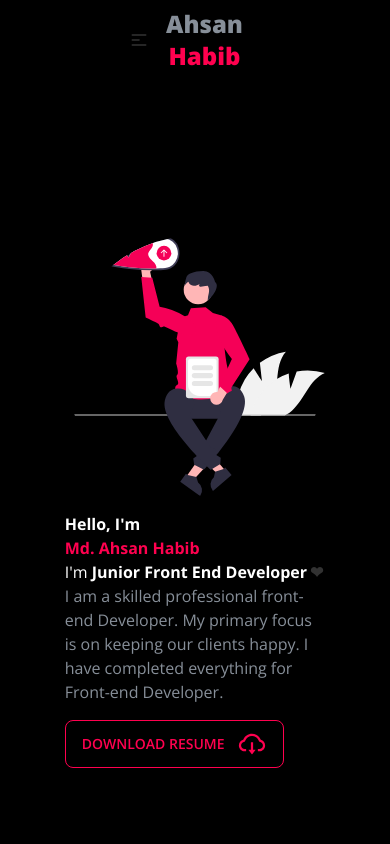
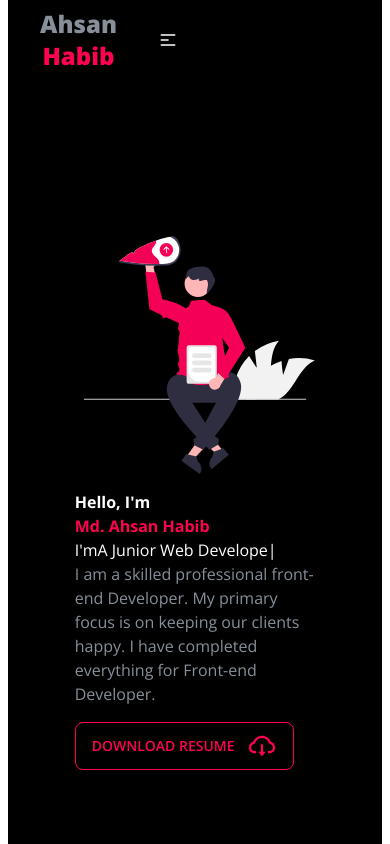
Before and after one commit to Ahsan855/Portfolio-Me, a React (Create React App) app: page /contact in a window 390 px wide. Shown: the top 844 px of the page. Built offline with nearby package versions, Linux system fonts and the light colour scheme.

Commit message:
main section is responsive

```diff
--- a/package.json
+++ b/package.json
@@ -16,6 +16,7 @@
     "react-scripts": "5.0.1",
     "react-scroll": "^1.8.7",
     "react-simple-typewriter": "^3.0.1",
+    "react-typed": "^1.2.0",
     "web-vitals": "^2.1.4"
   },
   "scripts": {
--- a/src/App.js
+++ b/src/App.js
@@ -11,7 +11,7 @@ function App() {
     AOS.init();
   }, []);
   return (
-    <div className="App">
+    <div className="App px-2">
       <Navbar />
       <Home />
       {/* <Routes>
--- a/src/Pages/Banner/Banner.js
+++ b/src/Pages/Banner/Banner.js
@@ -1,13 +1,17 @@
 import React from "react";
 import image from "../../image/undraw_uploading_re_okvh.svg";
 import { AiOutlineCloudDownload } from "react-icons/ai";
-import { Typewriter } from "react-simple-typewriter";
+import Typed from "react-typed";
 
 const Banner = () => {
+  // let typewriter = new Typewriter(app, {
+  //   loop: true,
+  //   delay: 75,
+  // });
   return (
     <div className="bg-black">
       <div className="hero min-h-screen w-3/4 mx-auto bg-black">
-        <div className="hero-content flex-col lg:flex-row-reverse">
+        <div className="hero-content flex-col lg:flex-row-reverse px-5">
           <img
             src={image}
             className="md:max-w-md sm:max-w-xs rounded-full shadow-2xl"
@@ -26,23 +30,16 @@ const Banner = () => {
             </h1>
             <p className="text-white sm:text-xl md:text-2xl">
               I'm
-              <span style={{ color: "white", fontWeight: "bold" }}>
-                {/* Style will be inherited from the parent element */}
-                <Typewriter
-                  words={[
-                    " MERN Stack Web Developer",
-                    " Junior Front End Developer",
-                    " Junior Web Developer",
-                    " A Self Believer ❤",
-                  ]}
-                  loop={5}
-                  cursor
-                  cursorStyle="❤"
-                  typeSpeed={70}
-                  deleteSpeed={70}
-                  delaySpeed={1000}
-                />
-              </span>
+              <Typed
+                strings={[
+                  " A Front End Developer",
+                  " A Full-Stact Developer",
+                  " A Junior Web Developer",
+                  " A Junior MERN Stact Developer",
+                ]}
+                typeSpeed={70}
+                loop
+              />
             </p>
             <p className="md:py-6 sm:py-2 md:w-10/12 text-accent sm:text-sm">
               I am a skilled professional front-end Developer. My primary focus
--- a/src/Pages/Contact/Contact.js
+++ b/src/Pages/Contact/Contact.js
@@ -1,4 +1,4 @@
-import React, { useState } from "react";
+import React, { useRef, useState } from "react";
 import emailjs from "@emailjs/browser";
 
 const Result = () => {
@@ -8,6 +8,7 @@ const Result = () => {
 };
 
 const Contact = () => {
+  const form = useRef();
   const [result, showResult] = useState(false);
   const sendEmail = (e) => {
     e.preventDefault();
@@ -16,7 +17,7 @@ const Contact = () => {
       .sendForm(
         "service_0mnj1h4",
         "template_aff937n",
-        e.current,
+        form.current,
         "-6NCfkZzSqCmZNykw"
       )
       .then(
@@ -76,7 +77,7 @@ const Contact = () => {
               <span className="text-accent border-b-2 border-primary">Me</span>
             </h2>
 
-            <form onSubmit={sendEmail}>
+            <form onSubmit={sendEmail} ref={form}>
               <div class="relative mb-4 text-left">
                 <label for="name" class="leading-7 text-md text-accent">
                   fullName
--- a/src/Pages/Navbar/Navbar.js
+++ b/src/Pages/Navbar/Navbar.js
@@ -3,15 +3,19 @@ import { Link } from "react-scroll";
 
 const Navbar = () => {
   return (
-    <div className=" w-full">
+    <div className=" w-full sticky top-0 z-50">
       <div className="">
-        <div className="navbar bg-black px-28">
+        <div className="navbar bg-black md:px-28 ">
           <div className="navbar-start">
+            <h1 className="text-accent font-extrabold text-2xl">
+              Ahsan <span className="text-primary">Habib</span>
+            </h1>
+
             <div className="dropdown">
               <label tabIndex="0" className="btn btn-ghost lg:hidden">
                 <svg
                   xmlns="http://www.w3.org/2000/svg"
-                  className="h-5 w-5"
+                  className="h-5 w-5 text-white"
                   fill="none"
                   viewBox="0 0 24 24"
                   stroke="currentColor"
@@ -108,9 +112,6 @@ const Navbar = () => {
                 </li>
               </ul>
             </div>
-            <h1 className="text-accent font-extrabold text-2xl">
-              Ahsan <span className="text-primary">Habib</span>
-            </h1>
           </div>
           <div className="navbar-end hidden lg:flex">
             <ul className="menu menu-horizontal p-0">
--- a/src/Pages/Service/Service.js
+++ b/src/Pages/Service/Service.js
@@ -5,7 +5,7 @@ import image3 from "../../image/undraw_version_control_re_mg66.svg";
 import image4 from "../../image/undraw_javascript_frameworks_-8-qpc (2).svg";
 const Service = () => {
   return (
-    <div id="service">
+    <div id="service" className="overflow-x-hidden">
       <h1 className="text-primary text-4xl font-bold">Services</h1>
       <section className="text-gray-600 body-font">
         <div className="container px-5 py-24 mx-auto">
```
Also changed, not shown: 1 other file (tests, documents, lock files or other folders).
